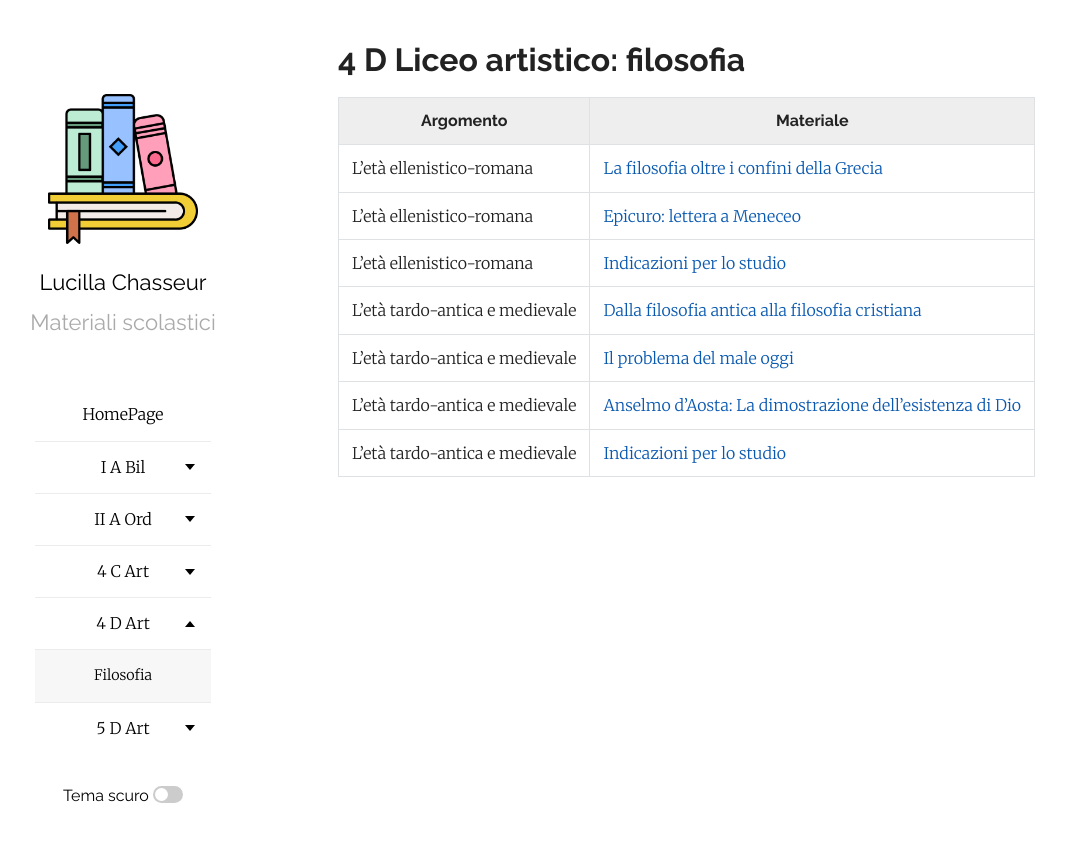
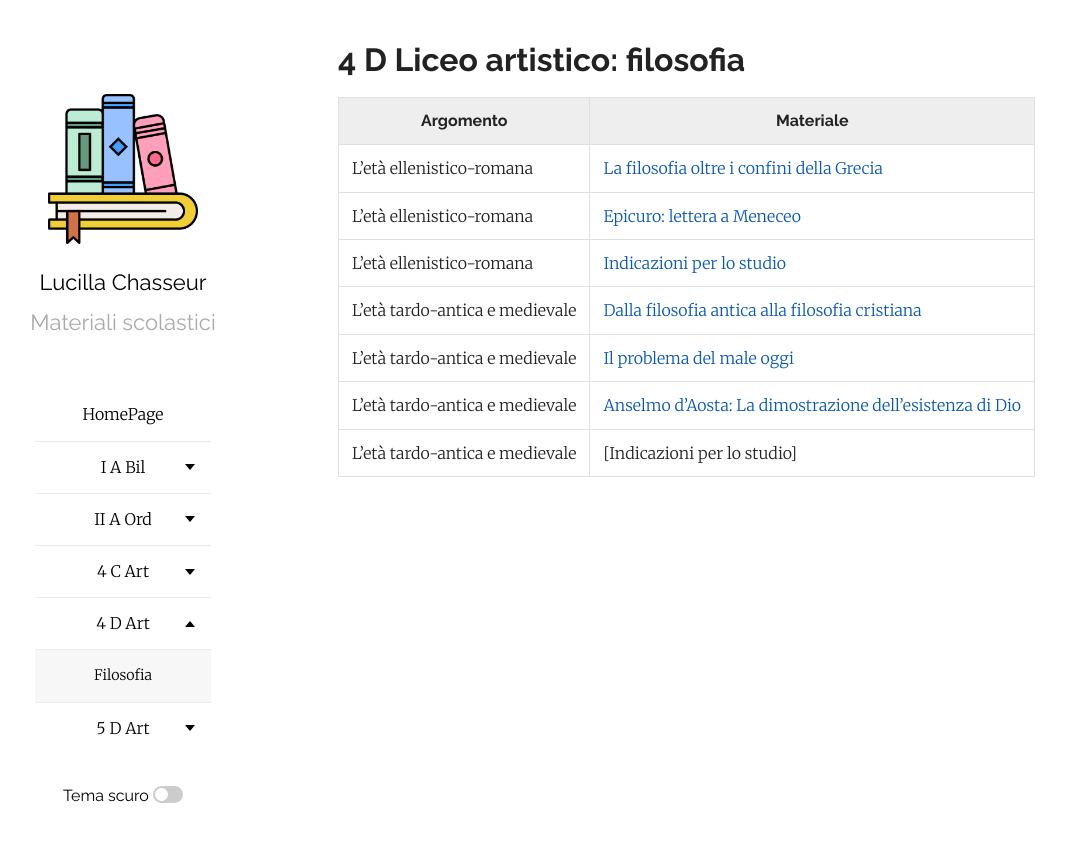
Before and after one commit to efemeridi/efemeridi.github.io, a Jekyll site: the page built from 4d_art_filosofia.md, in a window 1280 px wide. Shown: the top 842 px of the page, without its empty margins (62-1128 px from the left). Built offline with Jekyll 4.4.1, drawn with Linux system fonts in a browser that asks for light colours; our own code applies the rules of GitHub Pages for plain Markdown files; part of the change alters nothing that is shown.

```diff
--- a/4d_art_filosofia.md
+++ b/4d_art_filosofia.md
@@ -11,4 +11,4 @@ layout: page
 |L'età tardo-antica e medievale|[Dalla filosofia antica alla filosofia cristiana](/materiali/4_D_art/filosofia/03_Dalla_filo_antica_allafilo_cristiana_4D_artistico.pdf/)
 |L'età tardo-antica e medievale|[Il problema del male oggi](/materiali/4_D_art/filosofia/05_il_problema_de_male_Jonas.pdf/)
 |L'età tardo-antica e medievale|[Anselmo d'Aosta: La dimostrazione dell'esistenza di Dio](/materiali/4_D_art/filosofia/04_prova_anselmo.pdf/)
-|L'età tardo-antica e medievale|[Indicazioni per lo studio](/materiali/4_D_art/filosofia/PROGRAMMI/02_filocristiana_4_d_25.pdf/)
+|L'età tardo-antica e medievale|[Indicazioni per lo studio]
```
